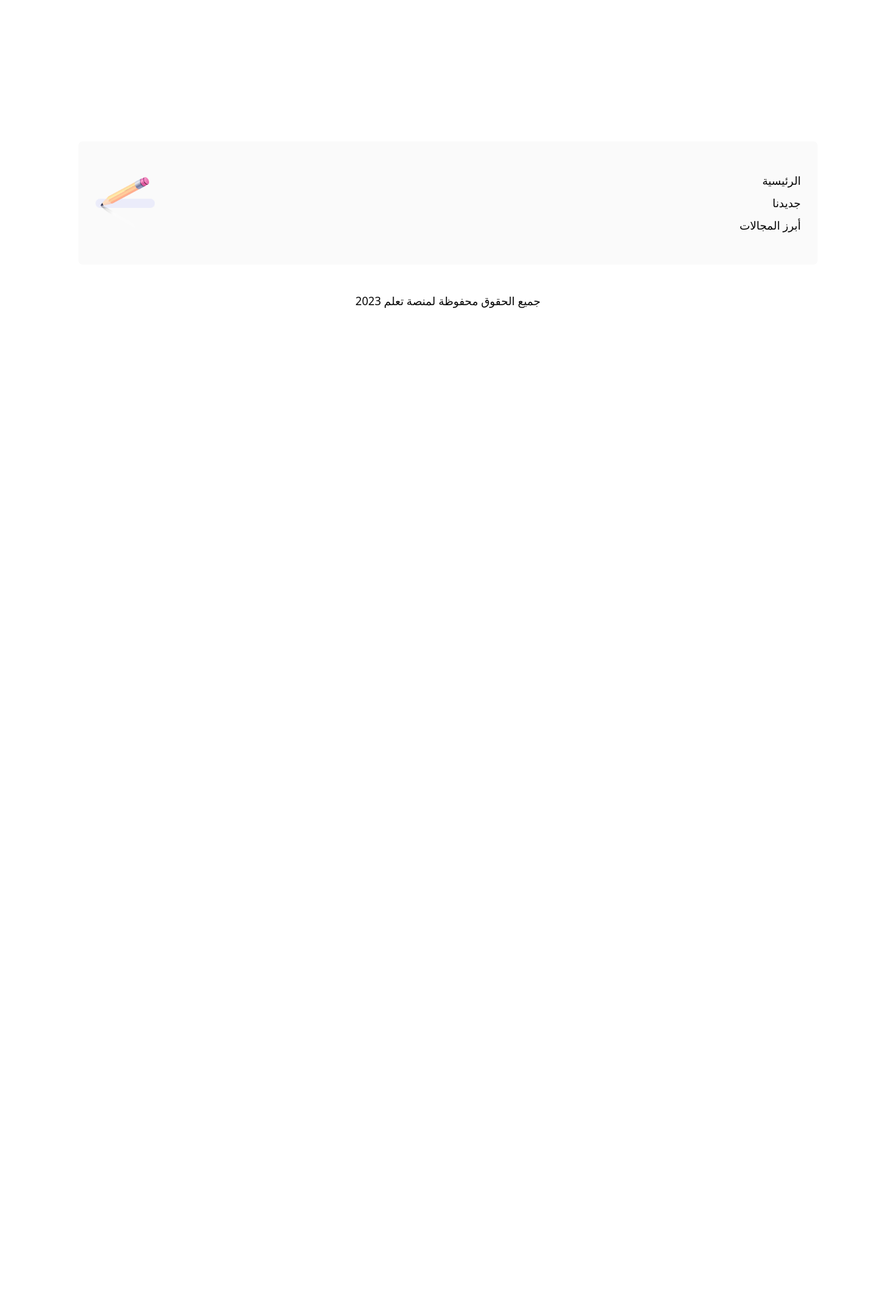
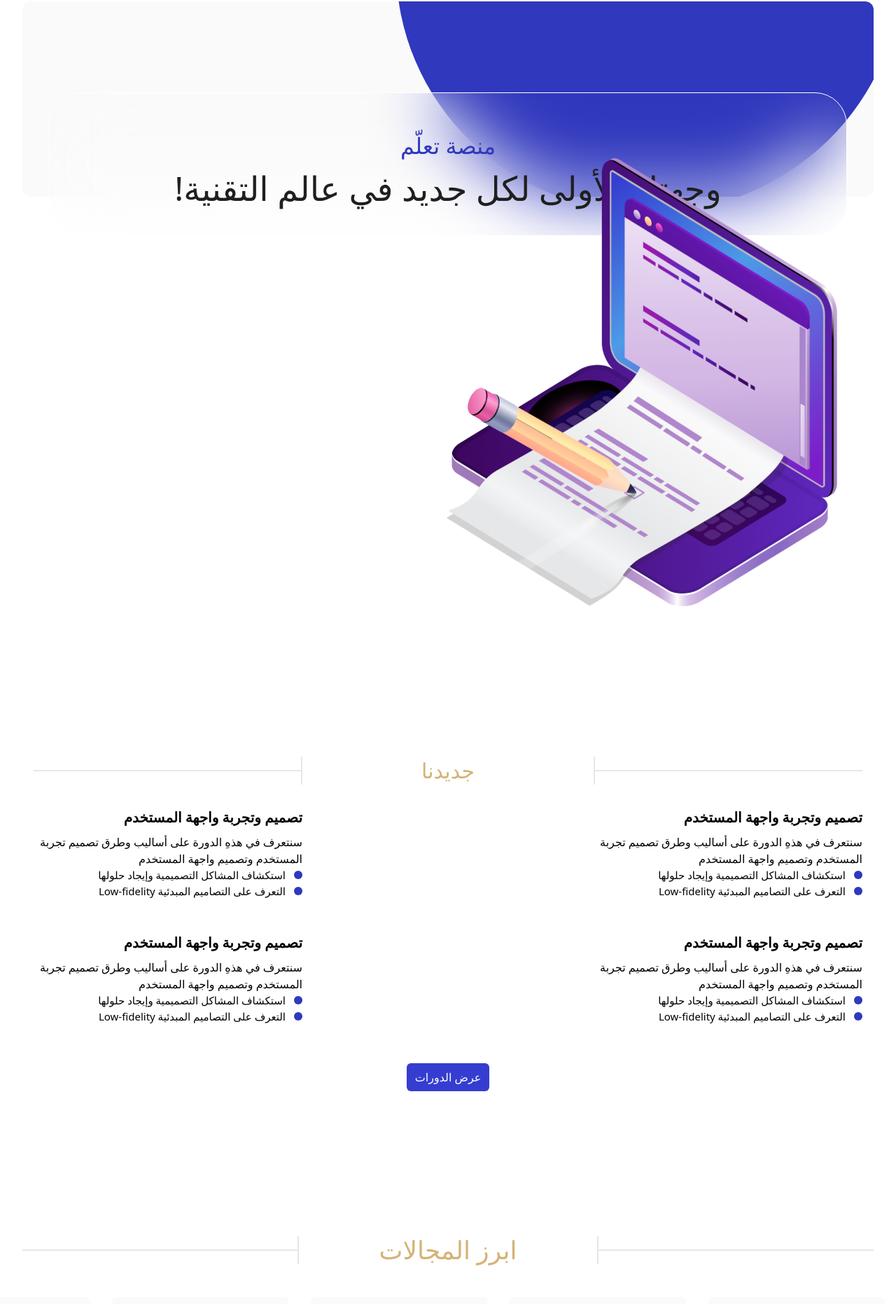
Before and after one commit to Nasser-96/Tuwaiq-Task, a React (Create React App) app: page / in a window 1280 px wide. Shown: the part 168-2031 px from the top of the page at 70% size. Before the commit the page ends 800 px from the top, so only its background shows below. Built offline with nearby package versions, Linux system fonts and the light colour scheme.

Commit message:
responsive home page

```diff
--- a/src/masterLayout/header.tsx
+++ b/src/masterLayout/header.tsx
@@ -18,7 +18,7 @@ export default function Header({}: Props)
     const headerLogic = useHeader();
 
   return (
-    <div className={`sticky top-0 z-10 rounded-md px-4 lg:px-0 lg:mx-28 bg-white py-4 mt-16 mb-10`}>
+    <div className={`sticky top-0 z-10 rounded-md px-4 lg:px-0 lg:mx-28 bg-white py-4 sm:mt-16 mb-10`}>
         <div className={`flex justify-between items-center`}>
             <div className={`flex items-center`}>
                 <Image
--- a/src/masterLayout/masterLayout.tsx
+++ b/src/masterLayout/masterLayout.tsx
@@ -12,7 +12,7 @@ export default function MasterLayout({children}: Props)
   return (
     <div dir='rtl' className={`overflow-clip bg-white w-full`}>
         <Header/>
-            {/* {children} */}
+            {children}
         <Footer/>
     </div>
   )
--- a/src/pages/home/homeComponents/mostProminentFields.tsx
+++ b/src/pages/home/homeComponents/mostProminentFields.tsx
@@ -13,12 +13,21 @@ export default function MostProminentFields(props: Props)
 {
   return (
     <div>
-        <div className={`grid grid-cols-3 gap-4 px-64 mt-[200px]`}>
+        <div className={`grid grid-cols-3 gap-4 mt-[200px]
+            px-4
+            sm:px-8
+            2xl:px-64
+        `}>
             <div className={`flex items-center w-full`}>
                 <div className={`border border-1 border-grey5 w-full`} />
                 <div className={`h-[40px] border border-l-1 border-grey5`} />
             </div>
-            <div className={`flex items-center justify-center w-full text-[48px]/[53.57px] text-staticYellow`}>
+            <div className={`flex items-center justify-center w-full text-staticYellow
+                text-[22px]
+                sm:text-[28px]
+                md:text-[36px]
+                2xl:text-[48px]/[53.57px]
+            `}>
                 ابرز المجالات
             </div>
             <div className={`flex items-center w-full`}>
--- a/src/pages/home/homeComponents/ourNewComponent.tsx
+++ b/src/pages/home/homeComponents/ourNewComponent.tsx
@@ -15,12 +15,19 @@ export default function OurNewComponent(props: Props)
 
   return (
         <>
-            <div className={`grid grid-cols-3 gap-4 px-64 mt-[400px]`}>
+            <div className={`grid grid-cols-3 gap-4
+                px-4
+                lg:px-12
+                2xl:px-64 mt-[400px]
+            `}>
                 <div className={`flex items-center w-full`}>
                     <div className={`border border-1 border-grey5 w-full`} />
                     <div className={`h-[40px] border border-l-1 border-grey5`} />
                 </div>
-                <div className={`flex items-center justify-center w-full text-[48px]/[53.57px] text-staticYellow`}>
+                <div className={`flex items-center justify-center w-full text-staticYellow
+                    text-[30px]/[24.55px]
+                    2x:text-[48px]/[53.57px]
+                `}>
                     جديدنا
                 </div>
                 <div className={`flex items-center w-full`}>
@@ -28,12 +35,22 @@ export default function OurNewComponent(props: Props)
                     <div className={`border border-1 border-grey5 w-full`}/>
                 </div>
             </div>
-            <div className={`grid grid-cols-3 w-full gap-4 px-64`}>
+            <div className={`md:grid md:grid-cols-3 w-full gap-4
+                px-4
+                lg:px-12
+                2xl:px-64
+            `}>
                 <div>
-                    <div className={`pt-8 pb-2 text-[28px] leading[31.25px] font-bold`}>
+                    <div className={`pt-8 pb-2 font-bold
+                        text-[20px]
+                        2xl:text-[28px]
+                         `}>
                         {props?.ourNewList?.title}
                     </div>
-                    <div className={`text-[20px] font-thin`}>
+                    <div className={`font-thin
+                        text-[16px]
+                        2xl:text-[20px]
+                    `}>
                         {props?.ourNewList?.sub_title}
                     </div>
                     <div className={``}>
@@ -43,8 +60,13 @@ export default function OurNewComponent(props: Props)
                                 return(
                                     <Fragment key={index}>
                                         <div className={`flex items-center`}>
-                                            <div className={`bg-staticBlue2 h-[12px] w-[12px] me-3 rounded-full`}/>
-                                            <div className={`text-[20px] leading[22.32px] font-normal`}>
+                                            <div className={``}>
+                                                <div className={`bg-staticBlue2 h-[12px] w-[12px] me-3 rounded-full`}/>
+                                            </div>
+                                            <div className={`font-normal
+                                                text-[15px]
+                                                2x:text-[20px]
+                                            `}>
                                                 {item}
                                             </div>
                                         </div>
@@ -58,10 +80,16 @@ export default function OurNewComponent(props: Props)
                     <div className={``}/>
                 </div>
                 <div>
-                    <div className={`pt-8 pb-2 text-[28px] leading[31.25px] font-bold`}>
+                    <div className={`pt-8 pb-2 font-bold
+                        text-[20px]
+                        2xl:text-[28px]
+                         `}>
                         {props?.ourNewList?.title}
                     </div>
-                    <div className={`text-[20px] font-thin`}>
+                    <div className={`font-thin
+                        text-[16px]
+                        2xl:text-[20px]
+                        `}>
                         {props?.ourNewList?.sub_title}
                     </div>
                     <div className={``}>
@@ -71,8 +99,13 @@ export default function OurNewComponent(props: Props)
                                 return(
                                     <Fragment key={index}>
                                         <div className={`flex items-center`}>
-                                            <div className={`bg-staticBlue2 h-[12px] w-[12px] me-3 rounded-full`}/>
-                                            <div className={`text-[20px] leading[22.32px] font-normal`}>
+                                            <div className={``}>
+                                                <div className={`bg-staticBlue2 h-[12px] w-[12px] me-3 rounded-full`}/>
+                                            </div>
+                                            <div className={`font-normal
+                                                text-[15px]
+                                                2x:text-[20px]
+                                            `}>
                                                 {item}
                                             </div>
                                         </div>
@@ -83,10 +116,16 @@ export default function OurNewComponent(props: Props)
                     </div>
                 </div>
                 <div>
-                    <div className={`pt-8 pb-2 text-[28px] leading[31.25px] font-bold`}>
+                    <div className={`pt-8 pb-2 font-bold
+                        text-[20px]
+                        2xl:text-[28px]
+                         `}>
                         {props?.ourNewList?.title}
                     </div>
-                    <div className={`text-[20px] font-thin`}>
+                    <div className={`font-thin
+                            text-[16px]
+                            2xl:text-[20px]
+                        `}>
                         {props?.ourNewList?.sub_title}
                     </div>
                     <div className={``}>
@@ -96,8 +135,13 @@ export default function OurNewComponent(props: Props)
                                 return(
                                     <Fragment key={index}>
                                         <div className={`flex items-center`}>
-                                            <div className={`bg-staticBlue2 h-[12px] w-[12px] me-3 rounded-full`}/>
-                                            <div className={`text-[20px] leading[22.32px] font-normal`}>
+                                            <div className={``}>
+                                                <div className={`bg-staticBlue2 h-[12px] w-[12px] me-3 rounded-full`}/>
+                                            </div>
+                                            <div className={`font-normal
+                                                text-[15px]
+                                                2x:text-[20px]
+                                            `}>
                                                 {item}
                                             </div>
                                         </div>
@@ -111,10 +155,16 @@ export default function OurNewComponent(props: Props)
                     <div className={``}/>
                 </div>
                 <div>
-                    <div className={`pt-8 pb-2 text-[28px] leading[31.25px] font-bold`}>
+                    <div className={`pt-8 pb-2 font-bold
+                        text-[20px]
+                        2xl:text-[28px]
+                         `}>
                         {props?.ourNewList?.title}
                     </div>
-                    <div className={`text-[20px] font-thin`}>
+                    <div className={`font-thin
+                            text-[16px]
+                            2xl:text-[20px]
+                        `}>
                         {props?.ourNewList?.sub_title}
                     </div>
                     <div className={``}>
@@ -124,8 +174,13 @@ export default function OurNewComponent(props: Props)
                                 return(
                                     <Fragment key={index}>
                                         <div className={`flex items-center`}>
-                                            <div className={`bg-staticBlue2 h-[12px] w-[12px] me-3 rounded-full`}/>
-                                            <div className={`text-[20px] leading[22.32px] font-normal`}>
+                                            <div className={``}>
+                                                <div className={`bg-staticBlue2 h-[12px] w-[12px] me-3 rounded-full`}/>
+                                            </div>
+                                            <div className={`font-normal
+                                                text-[15px]
+                                                2x:text-[20px]
+                                            `}>
                                                 {item}
                                             </div>
                                         </div>
@@ -138,12 +193,12 @@ export default function OurNewComponent(props: Props)
                 <div>
                 </div>
                 <div>
-                    <div className={`flex items-center justify-center w-full`}>
+                    <div className={`flex items-center justify-center w-full mt-10`}>
                         <Button
                             action={props?.viewCourses}
                             disabled={false}
                             style={`bg-staticBlue px-3 py-2 rounded-md text-white`}
-                            text='إنشاء حساب'
+                            text='عرض الدورات'
                         />
                     </div>
                 </div>
--- a/src/pages/home/homeComponents/welcomeComponent.tsx
+++ b/src/pages/home/homeComponents/welcomeComponent.tsx
@@ -9,32 +9,75 @@ type Props = {}
 export default function WelcomeComponent({}: Props)
 {
   return (
-    <div className={`h-full`}>
-      <div className={`backdrop-blur-[50.5px] z-[1] opacity-100 left-0 right-0 relative border border-blue1 flex flex-col items-center justify-center rounded-[46px]
-          2xl:top-[220px] 2xl:px-10 2xl:py-32 2xl:mx-80
+    <div className={`h-full mt-[400px]`}>
+      <div className={`backdrop-blur-[50.5px] text-center z-[2] opacity-100 left-0 right-0 absolute border border-white flex flex-col items-center justify-center rounded-[46px] mt-[400px]
+          top-[-190px] py-10 mx-[70px] px-10
+          sm:top-[-100px] sm:px-10 sm:py-10 sm:mx-[70px]
+          2xl:top-[-0px] 2xl:px-10 2xl:py-32 2xl:mx-80
           `}>
-            <div className={`text-staticBlue2 text-[62px]/[69.19px]`}>
+            <div className={`text-staticBlue2
+              text-[32px]/[69.19px]
+              2xl:text-[62px]/[69.19px]
+            `}>
               منصة تعلّم
             </div>
-            <div className={`text-textBlack text-[48px]/[53.57px]`}>
+            <div className={`text-textBlack
+                text-[22px]/[53.57px]
+                text-[48px]/[53.57px]
+              `}>
               وجهتك الأولى لكل جديد في عالم التقنية!
             </div>
             <Image
                 image={learnLaptop}
-                divStyle={`z-[2] h-full w-full relative
-                2xl:mx-40 2xl:right-[-250px] top-[-70px]
+                divStyle={`z-[2] h-full w-full
+                  hidden
+                  sm:relative sm:block
+                  sm:mx-40 sm:right-[-100px] top-[-70px]
+                  md:mx-40 md:right-[-80px] top-[-70px]
+                  lg:mx-40 lg:right-[-60px] top-[-70px]
+                  xl:mx-40 xl:right-[-30px] top-[-70px]
+                  2xl:mx-40 2xl:right-[-250px] top-[-70px]
                 `}
-                imageStyle={`absolute 2xl:top-[0px] 2xl: h-[700.23px] 2xl:w-[690px]`}
+                imageStyle={`
+                  sm:absolute
+                  sm:top-[0px] sm:w-[270px]
+                  md:top-[0px] md:w-[330px]
+                  lg:top-[0px] lg:w-[490px]
+                  xl:top-[0px] xl:w-[570px]
+                  2xl:top-[0px] 2xl:h-[700.23px] 2xl:w-[690px]
+                `}
               />
         </div>
-        <div className={`bg-textWhite relative bottom-[400px] rounded-xl rounded-[46px] overflow-hidden
-          2xl:mx-32 2xl:h-[544px]
+        <div className={`bg-textWhite relative bottom-[400px] z-[1] rounded-xl rounded-[46px] overflow-hidden
+          h-[279px] mx-8
+          2xl:mx-32 2xl:h-[500px]
           `}>
           <div className={`relative bootom-0`}>
             <div className={`absolute rounded-[100%] bg-staticBlue2
-            2xl:top-[-700px] 2xl:right-[-100px] 2xl:w-[964.4px] 2xl:h-[1146px]
+            top-[-100px] right-[-90px] w-[362.07px] h-[342px]
+            sm:top-[-150px] sm:right-[-50px] sm:w-[402.07px] sm:h-[392px]
+            md:top-[-200px] md:right-[-50px] md:w-[462.07px] md:h-[442px]
+            lg:top-[-300px] lg:right-[-50px] lg:w-[602.07px] lg:h-[582px]
+            xl:top-[-400px] xl:right-[-40px] xl:w-[722.07px] xl:h-[702px]
+            2xl:top-[-450px] 2xl:right-[-150px] 2xl:w-[900.4px] 2xl:h-[900px]
             `}/>
           </div>
+        </div>
+
+        <div className={``}>
+          <Image
+            image={learnLaptop}
+            divStyle={`z-[2] h-full w-full
+              block
+              sm:hidden
+              flex items-center justify-center
+              2xl:mx-40 2xl:right-[-250px] top-[-70px]
+            `}
+            imageStyle={`
+              absolute
+              top-[500px] w-[306px]
+            `}
+          />
         </div>
 
     </div>
```
Also changed, not shown: src/pages/home/homeComponents/saidAboutUs.tsx (+39 -12 lines), src/pages/home/homeComponents/subscribeSection.tsx (+19 -4 lines).
